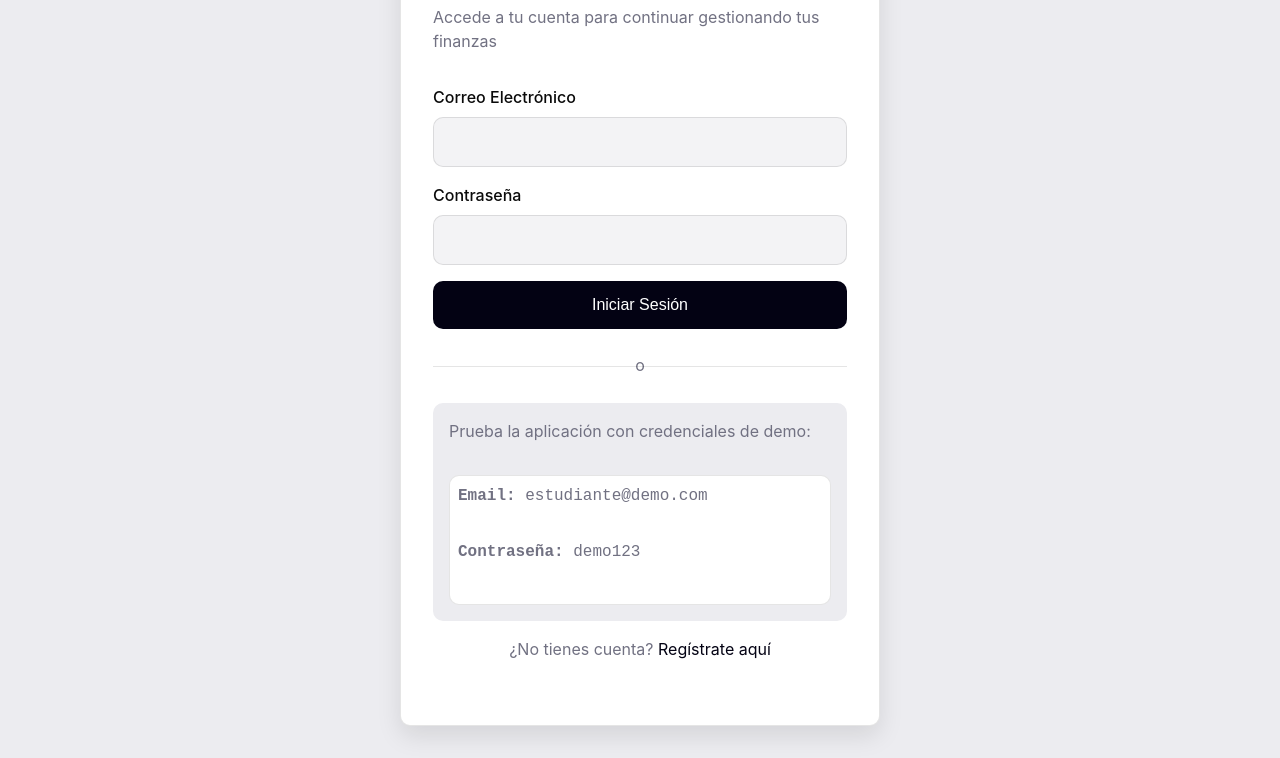
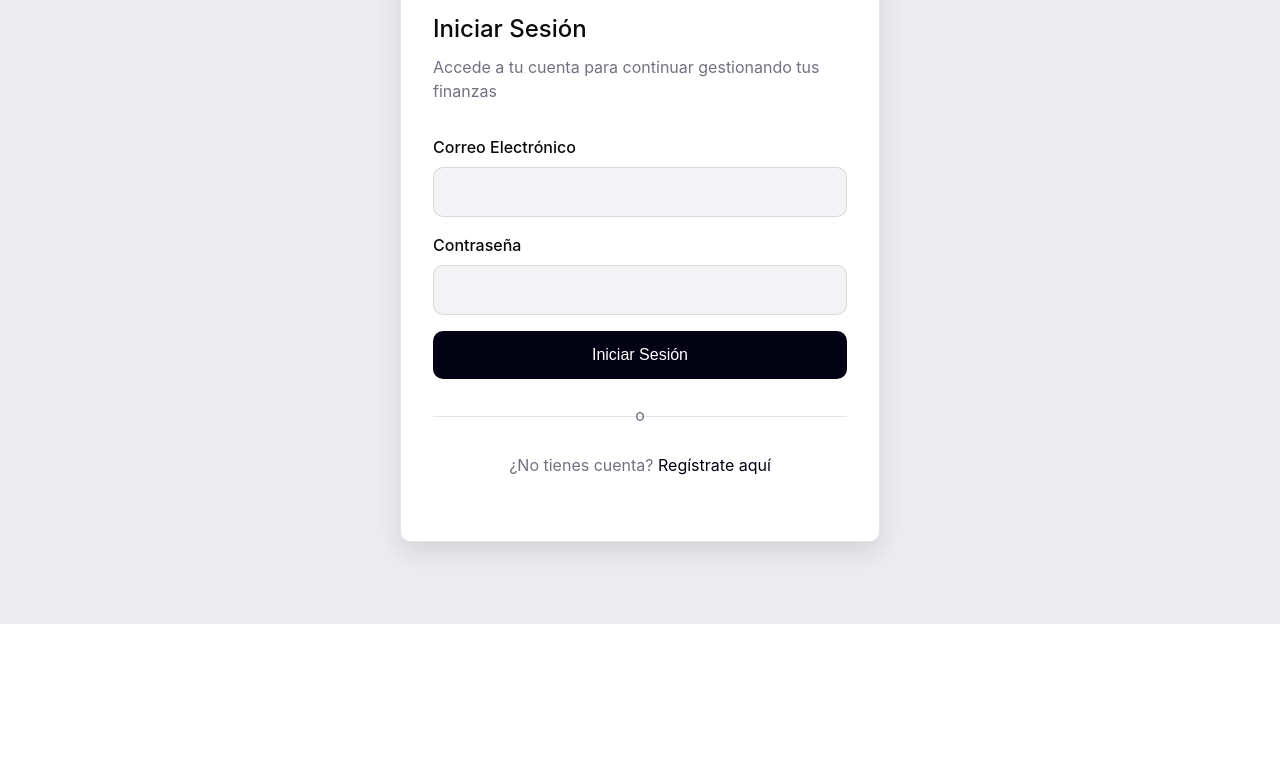
Before and after one commit to Henao-1221/FinanceU, a plain HTML site: page Login.html in a window 1280 px wide. Shown: the part 176-934 px from the top of the page. After the commit the page ends 800 px from the top, so only its background shows below. Drawn offline with nearby package versions, Linux system fonts and the light colour scheme.

Commit message:
Eliminicaicon del demo

```diff
--- a/Login.html
+++ b/Login.html
@@ -55,15 +55,6 @@
                     <div class="auth-divider">
                         <span>o</span>
                     </div>
-
-                    <div class="demo-section">
-                        <p>Prueba la aplicación con credenciales de demo:</p>
-                        <div class="demo-credentials">
-                            <p><strong>Email:</strong> estudiante@demo.com</p>
-                            <p><strong>Contraseña:</strong> demo123</p>
-                        </div>
-                    </div>
-
                     <div class="auth-footer">
                         <p>¿No tienes cuenta? <a href="Registrar.html" onclick="showRegister()">Regístrate aquí</a></p>
                     </div>
```
